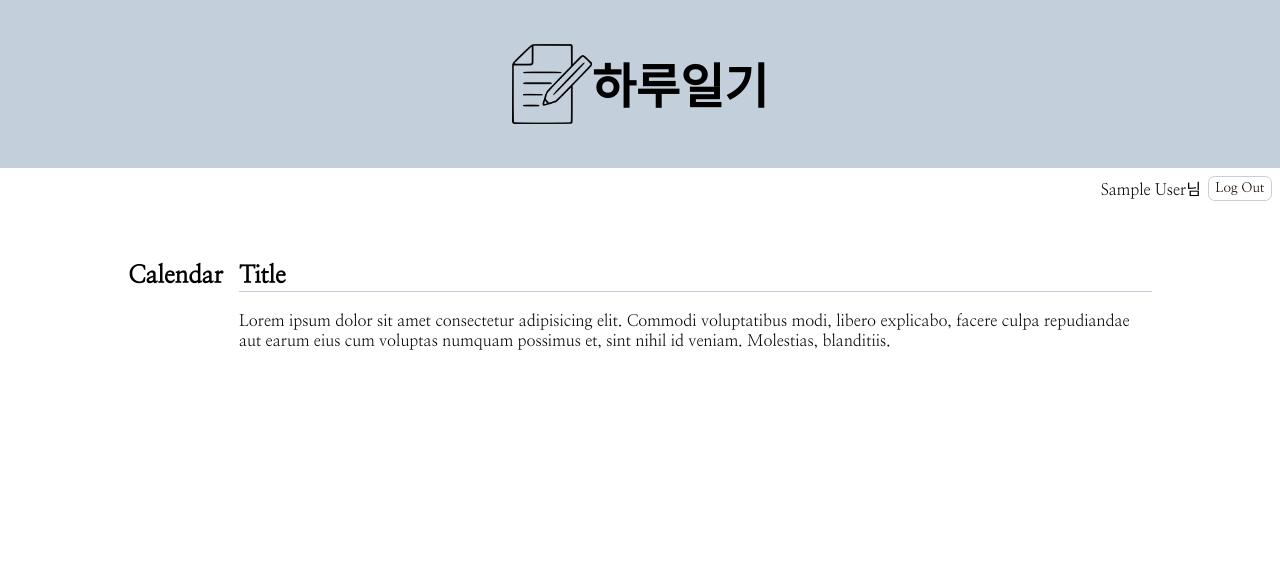
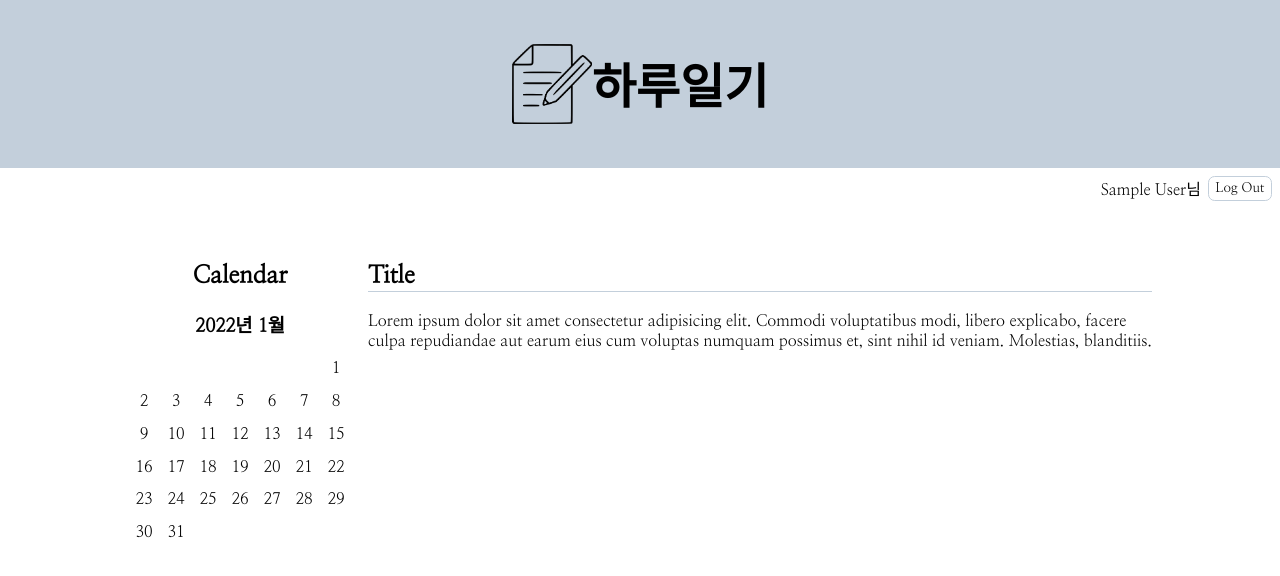
Before and after one commit to jyooj08/Haru-diary-v2, a React (Create React App) app: page /main in a window 1280 px wide. Shown: the top 576 px of the page. Built offline with nearby package versions, Linux system fonts and the light colour scheme; no server answers; sample sign-in values are in the browser's storage.

Commit message:
Calendar UI

```diff
--- a/src/components/calendar/calendar.jsx
+++ b/src/components/calendar/calendar.jsx
@@ -2,8 +2,46 @@ import React from 'react';
 import styles from './calendar.module.css';
 
 const Calendar = (props) => {
+    const date = new Date();
+    const y = date.getFullYear();
+    const m = date.getMonth() + 1;
+    const d  = date.getDate();
+
+    let day = new Date(y, m-1, 1).getDay();
+    const lastDate = new Date(y, m, 0).getDate();
+    console.log(day, lastDate);
+
+    let cal = [[]], w = 0;
+    for(let i=0;i<day;i++) cal[0].push(0);
+
+    for(let i=1;i<=lastDate;i++){
+        if(day == 7){
+            day = 0;
+            w++;
+            cal.push([]);
+        }
+        cal[w].push(i);
+        day++;
+    }
+
+    for(let i=day;i<7;i++) cal[w].push(0);
+
     return (<div className={styles.calendar}>
         <h1>Calendar</h1>
+        <h3>{y}년 {m}월</h3>
+        <div className={styles.month}>
+            {cal.map(week => {
+                return <div className={styles.week}>
+                    {
+                        week.map(d => {
+                            if(d>0) return <span className={styles.date}>{d}</span>;
+                            else return <span className={styles.date}></span>
+                        })
+
+                    }
+                </div>;
+            })}
+        </div>
     </div>);
 }
 
--- a/src/components/calendar/calendar.module.css
+++ b/src/components/calendar/calendar.module.css
@@ -0,0 +1,14 @@
+.calendar {
+  text-align: center;
+}
+
+.week {
+  display: flex;
+  justify-content: space-between;
+  margin-bottom: 0.8em;
+}
+
+.date {
+  width: 2em;
+  cursor: pointer;
+}
```
